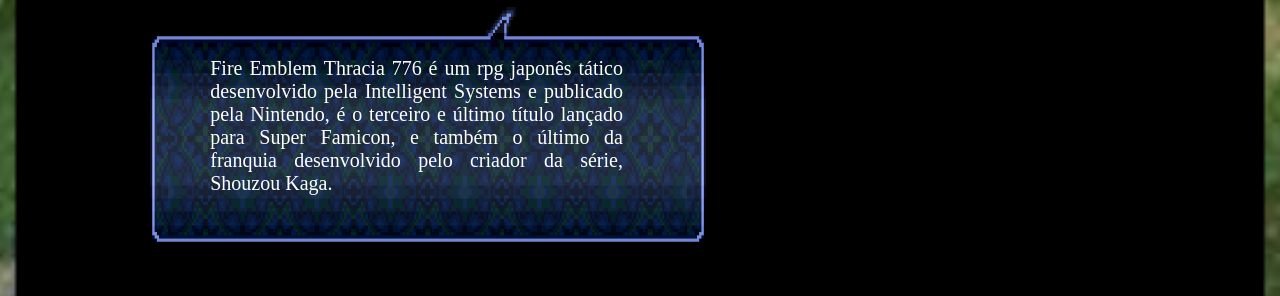
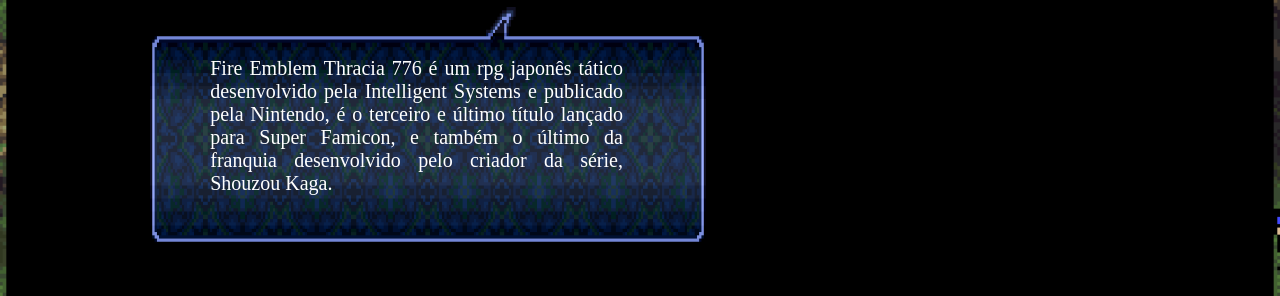
Before and after one commit to JoseWendell-SA/Papel-Tatico, a plain HTML site: page FE Thracia 776.html in a window 1280 px wide. Shown: the part 73-369 px from the top of the page. Drawn offline with Linux system fonts and the light colour scheme; a script that the page names is missing.

Commit message:
Background update

```diff
--- a/fe_thracia_style.css
+++ b/fe_thracia_style.css
@@ -1,7 +1,7 @@
 body
 {
     background-color: black;
-    background-image: url("fe776ch1.png");
+    background-image: url("fe776ch15.png");
     background-attachment: fixed;
     background-repeat: no-repeat;
     background-size: cover;
```
Also changed, not shown: fe776ch1.png (deleted), fe776ch15.png (added).
